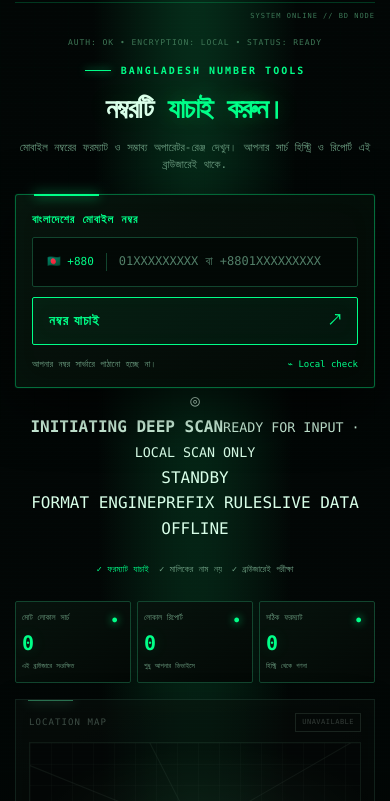
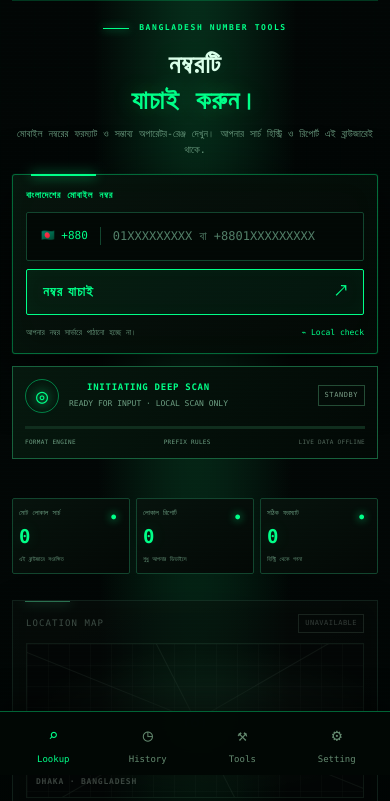
Before and after one commit to jakariaadnaan/Information, a plain HTML site: page index.html in a window 390 px wide. Shown: the part 69-870 px from the top of the page. Drawn offline with Linux system fonts and the light colour scheme.

Commit message:
Style responsive mockup-matched mobile and desktop lookup layout

```diff
--- a/style.css
+++ b/style.css
@@ -44,3 +44,84 @@ body:after{content:"";position:fixed;inset:0;pointer-events:none;z-index:5;opaci
 @keyframes radarPulse{0%,100%{opacity:.5;transform:scale(.96)}50%{opacity:1;transform:scale(1.04)}}@keyframes blink{50%{opacity:0}}@keyframes terminalFlash{from{opacity:.65}to{opacity:1}}
 @media(max-width:1050px){.cyber-dashboard{grid-template-columns:minmax(190px,.72fr) minmax(340px,1.3fr);}.history-panel{grid-column:1/-1;display:grid;grid-template-columns:1fr 1fr;column-gap:14px}.history-panel>.panel-topline,.history-panel>.mini-history-tabs,.history-panel>.mini-history-filter,.history-panel>.mini-history-rows,.history-panel>.history-note,.history-panel>.mini-clear-btn,.history-panel>.mini-nav{grid-column:1/-1}.history-panel .mini-history-rows{display:grid;grid-template-columns:repeat(3,minmax(0,1fr));gap:10px}.history-panel .mini-history-entry{border:1px solid #10301e;padding:10px}.history-panel .mini-history-rows .mini-empty{grid-column:1/-1}}
 @media(max-width:700px){.app-shell{padding:0 15px}.cyber-dashboard{grid-template-columns:1fr;gap:14px;padding-top:22px}.primary-column{grid-row:1}.terminal-panel{grid-row:2}.history-panel{grid-row:3;display:block}.history-panel .mini-history-rows{display:block}.primary-column .hero{padding-top:12px}.primary-column .dashboard-grid{gap:6px}.primary-column .metric-card{padding:10px 6px}.primary-column .metric-card strong{font-size:20px}.primary-column .metric-card span{font-size:8px}.primary-column .metric-card small{font-size:7px}.terminal-grid{height:100px}.history-panel .mini-history-entry{border:0;border-bottom:1px solid #10301e;padding:10px 0}}
+
+
+/* Mockup-matched responsive number scan experience */
+.lookup-title{font-size:clamp(25px,3.1vw,38px)!important;letter-spacing:.035em!important;line-height:1.2!important}
+.lookup-title span{display:block;margin-top:5px}
+.scan-progress{border:1px solid #17613c;background:linear-gradient(120deg,#06180e,#020805);padding:13px 15px;margin:16px 0 0;position:relative;overflow:hidden}
+.scan-progress:after{content:"";position:absolute;top:0;bottom:0;width:24%;left:-30%;background:linear-gradient(90deg,transparent,#00ff8812,transparent);pointer-events:none}
+.scan-progress.is-scanning:after{animation:scanSweep 1.1s linear infinite}
+.scan-head{display:flex;align-items:center;gap:10px;min-width:0}
+.scan-orb{display:grid;place-items:center;width:34px;height:34px;flex:none;border:1px solid #00ff8870;border-radius:50%;color:#00ff88;font-size:20px;text-shadow:0 0 12px #00ff88}
+.scan-head b,.scan-head small{display:block}
+.scan-head b{font-size:10px;color:#00ff88;letter-spacing:.08em}
+.scan-head small{font-size:8px;color:#6c9d81;margin-top:3px}
+.scan-state{margin-left:auto;white-space:nowrap;border:1px solid #244c35;padding:4px 6px;color:#789c85;font-size:7px;letter-spacing:.08em}
+.scan-state.complete{border-color:#00ff8866;color:#00ff88}
+.scan-track{height:3px;background:#102d1d;margin-top:13px;overflow:hidden}
+.scan-track i{display:block;width:0;height:100%;background:#00ff88;box-shadow:0 0 12px #00ff88;transition:width .35s ease}
+.scan-progress.is-scanning .scan-track i{width:68%;animation:scanBar 1s ease-in-out infinite alternate}
+.scan-progress.is-complete .scan-track i{width:100%}
+.scan-foot{display:flex;justify-content:space-between;gap:7px;margin-top:8px;font-size:7px;letter-spacing:.05em;color:#6c9d81}
+.scan-muted{color:#52675a}
+.extra-info-title{display:flex;justify-content:space-between;gap:8px;margin:17px 0 8px;font-size:9px;font-weight:800;letter-spacing:.12em;color:#00ff88}
+.extra-info-title span{font-size:7px;color:#658773;font-weight:500}
+.result-heading .section-kicker{color:#00ff88}
+.map-panel{scroll-margin-bottom:90px}
+.mini-nav{position:sticky;bottom:0;z-index:8}
+@keyframes scanSweep{to{left:110%}}
+@keyframes scanBar{from{width:28%}to{width:78%}}
+@media(max-width:700px){
+ .app-shell{padding:0 12px;padding-bottom:78px}
+ .topbar{min-height:70px}
+ .topbar:after{display:none}
+ .brand-mark{width:35px;height:35px}
+ .brand strong{font-size:12px}
+ .brand small{font-size:7px}
+ .header-actions .status-pill{display:none}
+ .cyber-dashboard{padding-top:12px;gap:13px}
+ .primary-column{display:contents}
+ .primary-column .hero{grid-row:1;padding:9px 0 13px}
+ .primary-column .dashboard-grid{grid-row:3}
+ .primary-column #result{grid-row:4}
+ .primary-column .map-panel{grid-row:5}
+ .primary-column .hero:before{display:none}
+ .primary-column .eyebrow{font-size:8px}
+ .primary-column .lookup-title{font-size:26px!important;margin:14px 0 10px}
+ .primary-column .hero-copy{font-size:10px;margin-bottom:16px}
+ .primary-column .lookup-card{padding:13px}
+ .primary-column .lookup-card label{font-size:9px}
+ .primary-column .search-row{gap:8px}
+ .primary-column .search-row .input-wrap{min-height:47px}
+ .primary-column .search-row button{min-height:46px}
+ .primary-column .form-foot{font-size:8px}
+ .primary-column .trust-row{display:none}
+ .scan-progress{margin-top:12px;padding:12px}
+ .scan-head b{font-size:9px}
+ .scan-foot{font-size:6px}
+ .primary-column .dashboard-grid{margin:0}
+ .primary-column .metric-card{padding:9px 6px}
+ .primary-column .metric-card span{font-size:7px}
+ .primary-column .metric-card strong{font-size:19px}
+ .primary-column .metric-card small{font-size:6px}
+ .primary-column .result-card{margin:0;padding:14px}
+ .primary-column .result-heading h2{font-size:17px}
+ .primary-column .result-number{font-size:20px;margin:13px 0}
+ .primary-column .result-grid{gap:7px}
+ .primary-column .result-item{padding:9px 10px;border:1px solid #12452e}
+ .primary-column .map-panel{margin:0}
+ .map-illustration{height:155px}
+ .terminal-panel{grid-row:6}
+ .history-panel{grid-row:7}
+ .mini-nav{position:fixed;left:0;right:0;bottom:0;z-index:50;margin:0;padding:9px 7px max(9px,env(safe-area-inset-bottom));grid-template-columns:repeat(4,minmax(0,1fr));border-top:1px solid #00ff8860;background:rgba(2,8,5,.97);backdrop-filter:blur(14px);box-shadow:0 -8px 30px #0008}
+ .mini-nav a{font-size:17px;padding:1px 0 0}
+ .mini-nav small{font-size:9px;margin-top:2px}
+ .content-section{padding-top:24px}
+}
+@media(min-width:701px){
+ .mini-nav{position:static}
+ .lookup-title span{display:inline}
+ .scan-progress{max-width:100%}
+}
+@media(prefers-reduced-motion:reduce){.scan-progress:after,.scan-progress.is-scanning .scan-track i{animation:none}}
```
